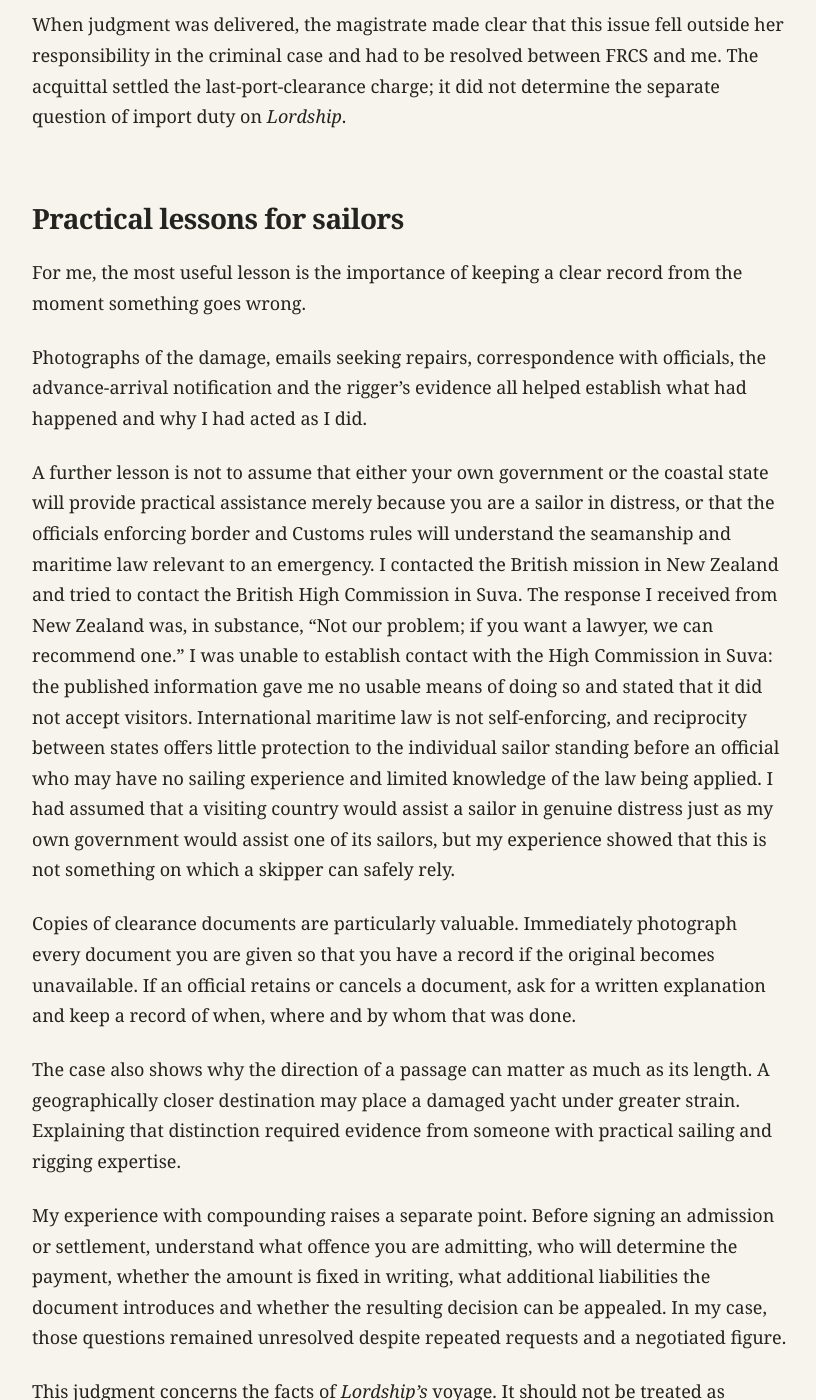
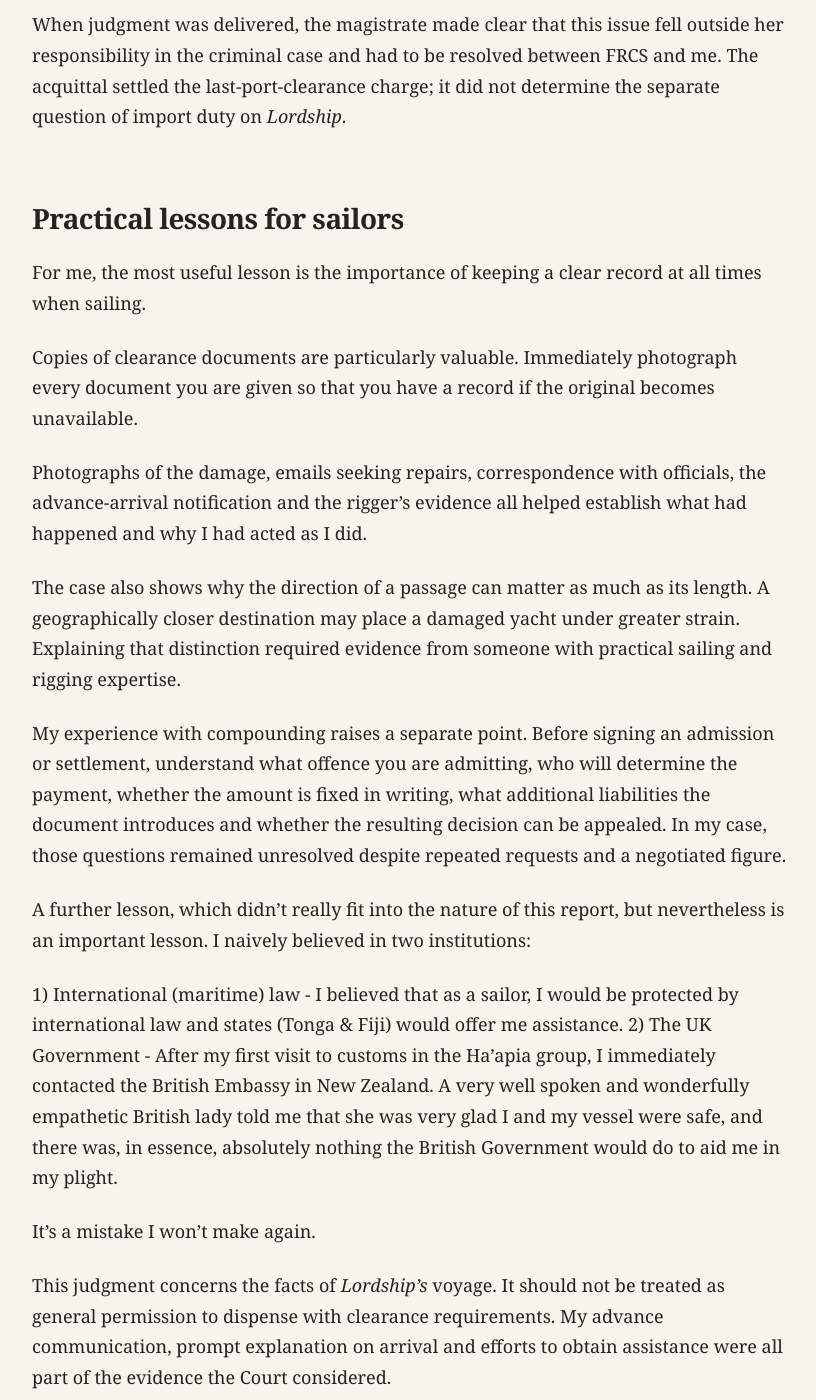
Before and after one commit to geekygrappler/Lordshipsailing, a Jekyll site: the page built from index.md, in a window 1280 px wide and 1400 px high, scrolled down 11679 px. Shown: the whole window, without its empty margins (230-1046 px from the left). Built offline with Jekyll 4.4.1, drawn with Linux system fonts in a browser that asks for light colours.

Commit message:
update further lessons

```diff
--- a/index.md
+++ b/index.md
@@ -206,17 +206,23 @@ When judgment was delivered, the magistrate made clear that this issue fell outs
 
 ## Practical lessons for sailors
 
-For me, the most useful lesson is the importance of keeping a clear record from the moment something goes wrong.
+For me, the most useful lesson is the importance of keeping a clear record at all times when sailing.
+
+Copies of clearance documents are particularly valuable. Immediately photograph every document you are given so that you have a record if the original becomes unavailable.
 
 Photographs of the damage, emails seeking repairs, correspondence with officials, the advance-arrival notification and the rigger’s evidence all helped establish what had happened and why I had acted as I did.
 
-A further lesson is not to assume that either your own government or the coastal state will provide practical assistance merely because you are a sailor in distress, or that the officials enforcing border and Customs rules will understand the seamanship and maritime law relevant to an emergency. I contacted the British mission in New Zealand and tried to contact the British High Commission in Suva. The response I received from New Zealand was, in substance, “Not our problem; if you want a lawyer, we can recommend one.” I was unable to establish contact with the High Commission in Suva: the published information gave me no usable means of doing so and stated that it did not accept visitors. International maritime law is not self-enforcing, and reciprocity between states offers little protection to the individual sailor standing before an official who may have no sailing experience and limited knowledge of the law being applied. I had assumed that a visiting country would assist a sailor in genuine distress just as my own government would assist one of its sailors, but my experience showed that this is not something on which a skipper can safely rely.
-
-Copies of clearance documents are particularly valuable. Immediately photograph every document you are given so that you have a record if the original becomes unavailable. If an official retains or cancels a document, ask for a written explanation and keep a record of when, where and by whom that was done.
 
 The case also shows why the direction of a passage can matter as much as its length. A geographically closer destination may place a damaged yacht under greater strain. Explaining that distinction required evidence from someone with practical sailing and rigging expertise.
 
 My experience with compounding raises a separate point. Before signing an admission or settlement, understand what offence you are admitting, who will determine the payment, whether the amount is fixed in writing, what additional liabilities the document introduces and whether the resulting decision can be appealed. In my case, those questions remained unresolved despite repeated requests and a negotiated figure.
+
+A further lesson, which didn't really fit into the nature of this report, but nevertheless is an important lesson. I naively believed in two institutions:
+
+1) International (maritime) law - I believed that as a sailor, I would be protected by international law and states (Tonga & Fiji) would offer me assistance.
+2) The UK Government - After my first visit to customs in the Ha'apia group, I immediately contacted the British Embassy in New Zealand. A very well spoken and wonderfully empathetic British lady told me that she was very glad I and my vessel were safe, and there was, in essence, absolutely nothing the British Government would do to aid me in my plight.
+
+It's a mistake I won't make again.
 
 This judgment concerns the facts of *Lordship’s* voyage. It should not be treated as general permission to dispense with clearance requirements. My advance communication, prompt explanation on arrival and efforts to obtain assistance were all part of the evidence the Court considered.
 
```
